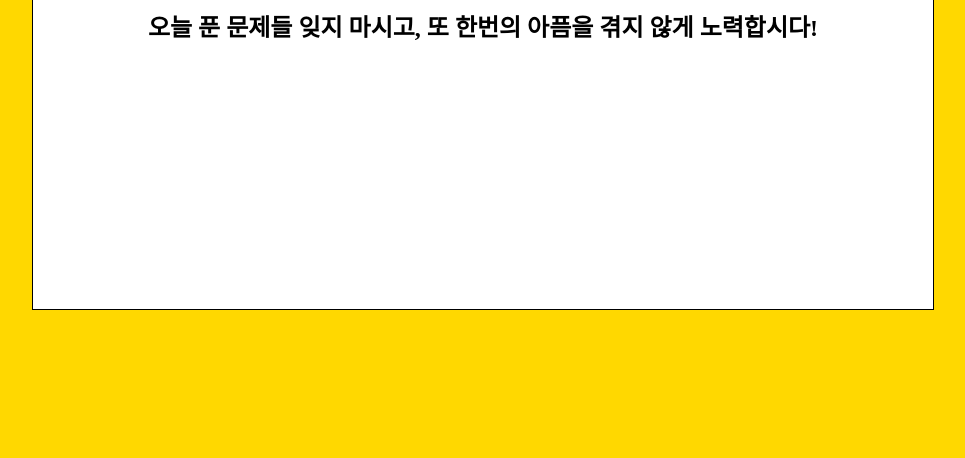
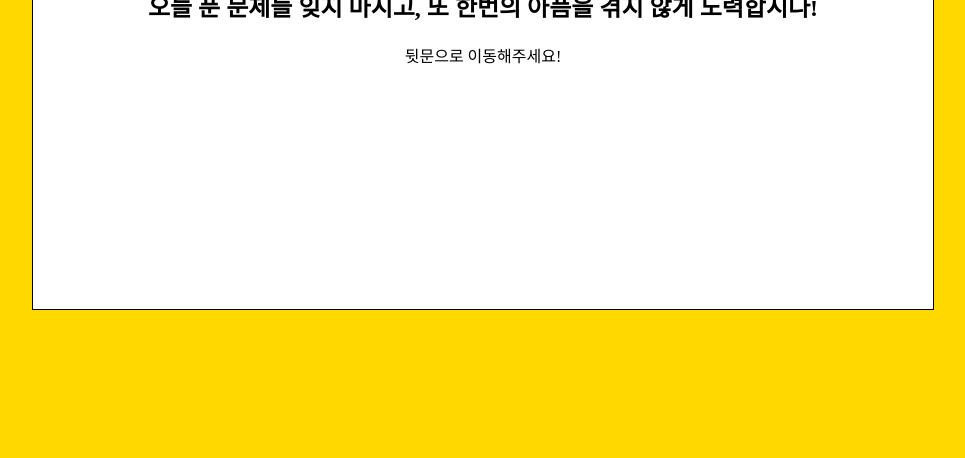
Before and after one commit to happy030day/dkseho4, a plain HTML site: page index.html in a window 1280 px wide. Shown: the part 342-800 px from the top of the page, without its empty margins (157-1122 px from the left). Drawn offline with Linux system fonts and the light colour scheme.

Commit message:
Update index.html

```diff
--- a/index.html
+++ b/index.html
@@ -54,6 +54,7 @@
     <div class="text-wrapper">
       <h1 style="color: rgb(0, 0, 0); font-size: 2em;">여러분들은, 무사히 탈출 하셨습니다!</h1>
       <h2 class="text">오늘 푼 문제들 잊지 마시고, 또 한번의 아픔을 겪지 않게 노력합시다!</h2>
+      <p>뒷문으로 이동해주세요!</p>
       <div class="audio-container">
         <!-- mp3 파일 경로 수정 -->
         <audio controls>
```
